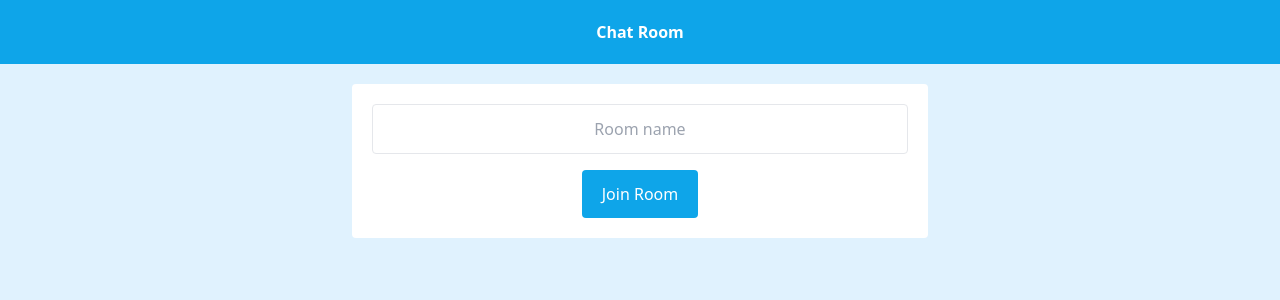
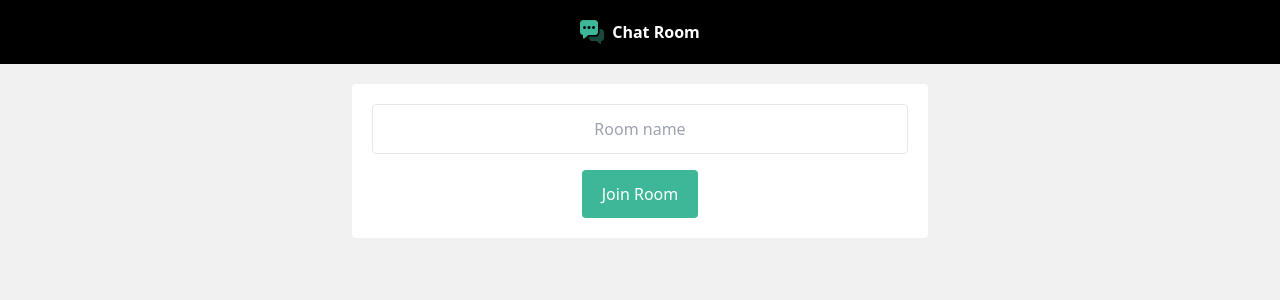
Before and after one commit to coder-abhk/chatroom, a React (Create React App) app: page /create-chat-room in a window 1280 px wide. Shown: the top 300 px of the page. Built offline with nearby package versions, Linux system fonts and the light colour scheme.

Commit message:
UI updated

```diff
--- a/src/App.js
+++ b/src/App.js
@@ -11,7 +11,7 @@ const App = () => {
   const [user, setUser] = useState(null);
   return (
     <AuthContext.Provider value={{ user, setUser }}>
-      <div className="min-h-screen bg-sky-100">
+      <div className="min-h-screen bg-[#f1f1f1]">
         <Header />
         <div className="mx-4">
           <Routes>
--- a/src/Screens/Chat.js
+++ b/src/Screens/Chat.js
@@ -30,6 +30,7 @@ const Chat = () => {
       text: message,
       createdAt: serverTimestamp(),
       user: auth?.currentUser?.displayName,
+      photo: auth?.currentUser?.photoURL,
       room: location.state.room,
     });
     scroll.current.scrollIntoView({ behavior: "smooth" });
@@ -59,25 +60,28 @@ const Chat = () => {
   }, []);
 
   return (
-    <div className="max-w-xl mx-auto p-5 mt-5 bg-white rounded">
-      <h1 className="text-center font-bold bg-sky-50 p-4 mb-5">
-        Room: <span className="font-normal">{location.state.room}</span>
+    <div className="max-w-xl mx-auto p-5 mt-5 bg-white rounded shadow">
+      <h1 className="text-center bg-[#fafafa] p-4 mb-5">
+        Room: <span className="font-bold">{location.state.room}</span>
       </h1>
       <div className="messages max-h-[320px] overflow-auto p-4">
         {messages.map((message) => (
           <div
             key={message.id}
-            className={`text-start text-sm ${
+            className={`text-sm my-2 ${
               auth?.currentUser?.displayName === message.user
                 ? "text-end"
                 : "text-start"
             }`}
           >
-            <span className="font-bold">
+            <span className="flex-inline align-center gap-2 font-bold">
+              <img
+                className="max-h-[24px] max-w-[24px] rounded-full ms-auto"
+                src={message.photo}
+              />
               {message.user === auth?.currentUser?.displayName
                 ? "You"
                 : message.user}
-              :
             </span>
             <br />
             <span>{message.text}</span>
@@ -87,19 +91,19 @@ const Chat = () => {
       </div>
       <form className="grid grid-cols-12 gap-2 mt-4" onSubmit={sendMessage}>
         <input
-          className="col-span-6 form-input w-full border px-5 py-3 rounded text-start"
+          className="col-span-8 form-input w-full border px-5 py-3 rounded text-start"
           value={message}
           onChange={handleMessage}
           placeholder="Your message"
         />
         <button
           type="submit"
-          className="col-span-3 btn bg-green-500 px-5 py-3 rounded text-white font-bold"
+          className="col-span-4 btn bg-[#3eb798] px-5 py-3 rounded text-white font-bold"
         >
           Send
         </button>
         <button
-          className="col-span-3 btn bg-[#e11d48] text-white text-sm font-bold px-5 py-3 rounded"
+          className="col-span-12 btn bg-[#000] text-white text-sm font-bold px-5 py-3 rounded"
           onClick={handleLogout}
         >
           Log Out
--- a/src/Screens/CreateChatRoom.js
+++ b/src/Screens/CreateChatRoom.js
@@ -33,7 +33,7 @@ const CreateChatRoom = () => {
       <button
         type="button"
         onClick={handleCreateRoom}
-        className="btn bg-sky-500 px-5 py-3 text-white mx-auto mt-4 rounded"
+        className="btn bg-[#3eb798] px-5 py-3 text-white mx-auto mt-4 rounded"
       >
         Join Room
       </button>
--- a/src/Screens/Login.js
+++ b/src/Screens/Login.js
@@ -25,7 +25,7 @@ const Login = () => {
   };
 
   return (
-    <div className="max-w-xl bg-white mx-auto my-10 p-10 rounded">
+    <div className="max-w-xl bg-white mx-auto my-10 p-10 rounded shadow">
       <h1 className="text-center font-bold text-xl">Login</h1>
       <p className="text-center my-5">To chat you need an account first.</p>
       <GoogleButton className="mx-auto" onClick={handleLogin} />
--- a/src/components/Header.js
+++ b/src/components/Header.js
@@ -1,8 +1,12 @@
+import chatIcon from "../assets/img/chat.png";
+
 const Header = () => {
   return (
-    <div className="bg-sky-500">
-      <div className="container p-5">
-        <h1 className="text-center text-white font-bold">Chat Room</h1>
+    <div className="bg-[#000]">
+      <div className="container p-5 mx-auto">
+        <h1 className="flex justify-center align-center gap-2 text-center text-white font-bold">
+          <img className="max-h-[24px]" src={chatIcon} /> Chat Room
+        </h1>
       </div>
     </div>
   );
```
Also changed, not shown: src/assets/img/chat.png (added).
